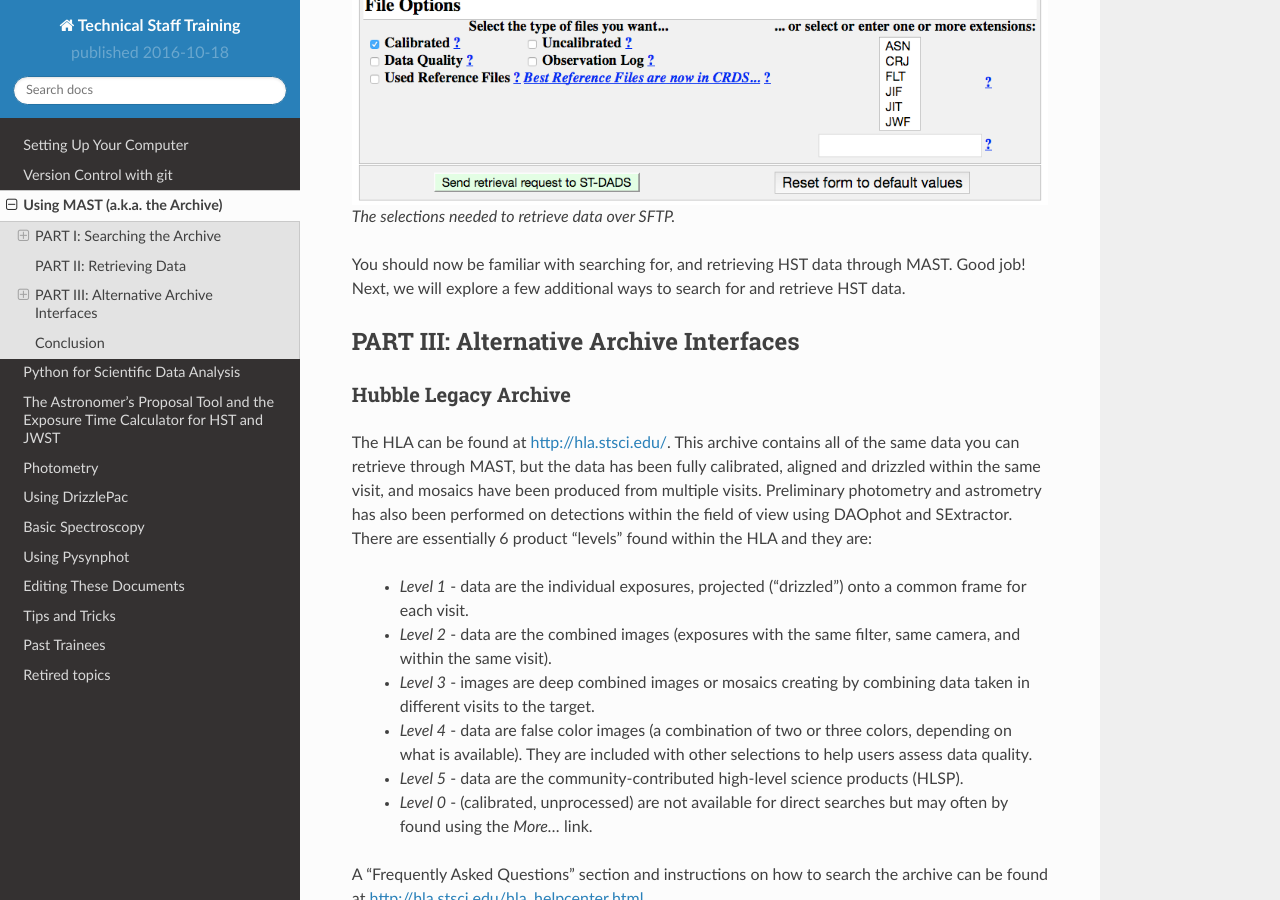
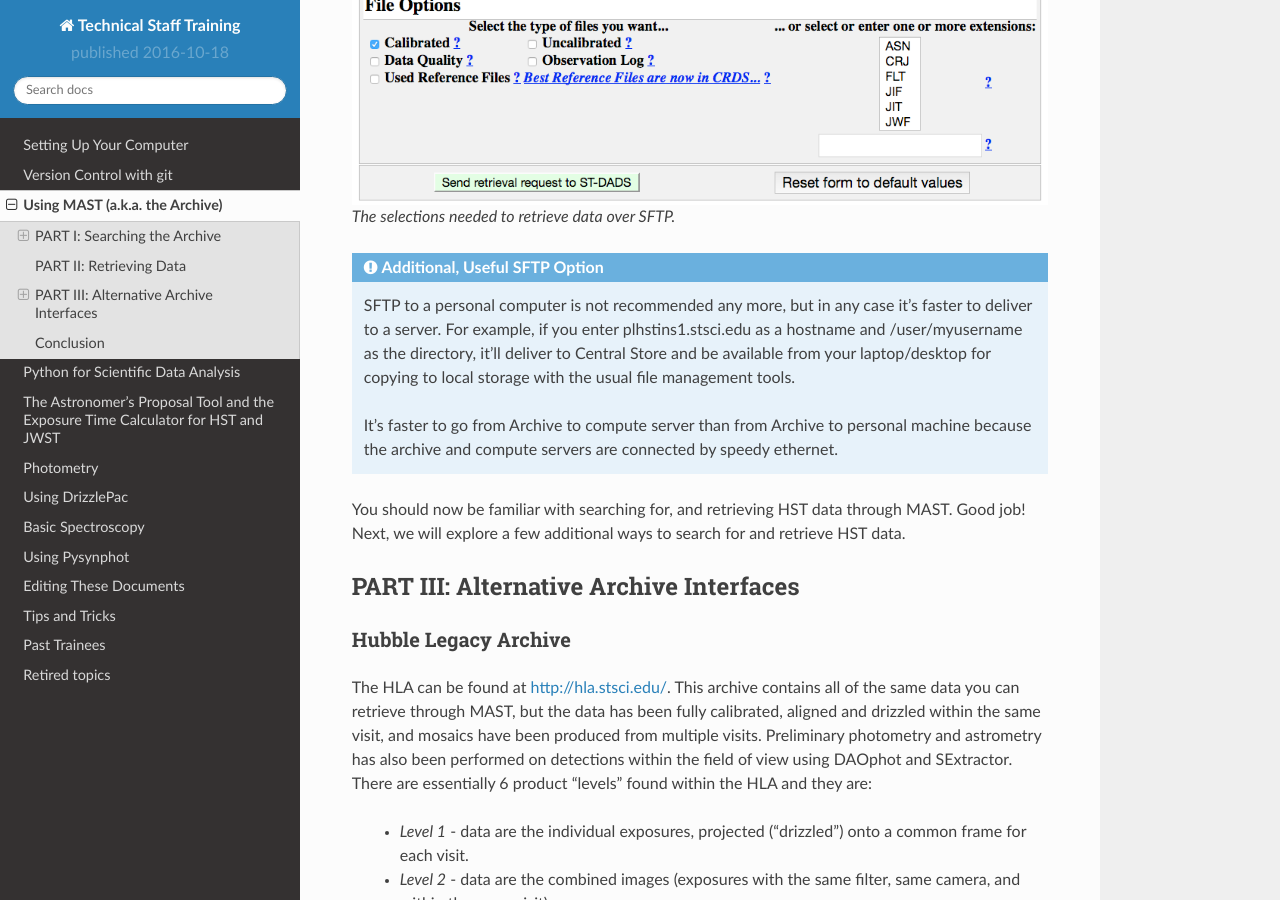
Before and after one commit to staceybright/training-library, a Sphinx documentation site: the page built from source/archives.txt, in a window 1280 px wide and 900 px high, scrolled down 8044 px. Built offline with Sphinx 7.4.7 and the Read the Docs theme 2.0.0, drawn with Linux system fonts in a browser that asks for light colours.

Commit message:
added an additional SFTP option

```diff
--- a/source/archives.txt
+++ b/source/archives.txt
@@ -238,6 +238,18 @@ delivered.
 
    The selections needed to retrieve data over SFTP.
 
+.. admonition:: Additional, Useful SFTP Option
+    :class: note
+
+    SFTP to a personal computer is not recommended any more, but in
+    any case it's faster to deliver to a server. For example, if you enter
+    plhstins1.stsci.edu as a hostname and /user/myusername as the directory,
+    it'll deliver to Central Store and be available from your laptop/desktop for
+    copying to local storage with the usual file management tools.
+
+    It's faster to go from Archive to compute server than from Archive to personal
+    machine because the archive and compute servers are connected by speedy ethernet.
+
 You should now be familiar with searching for, and retrieving HST data
 through MAST. Good job! Next, we will explore a few additional ways to
 search for and retrieve HST data.
```
